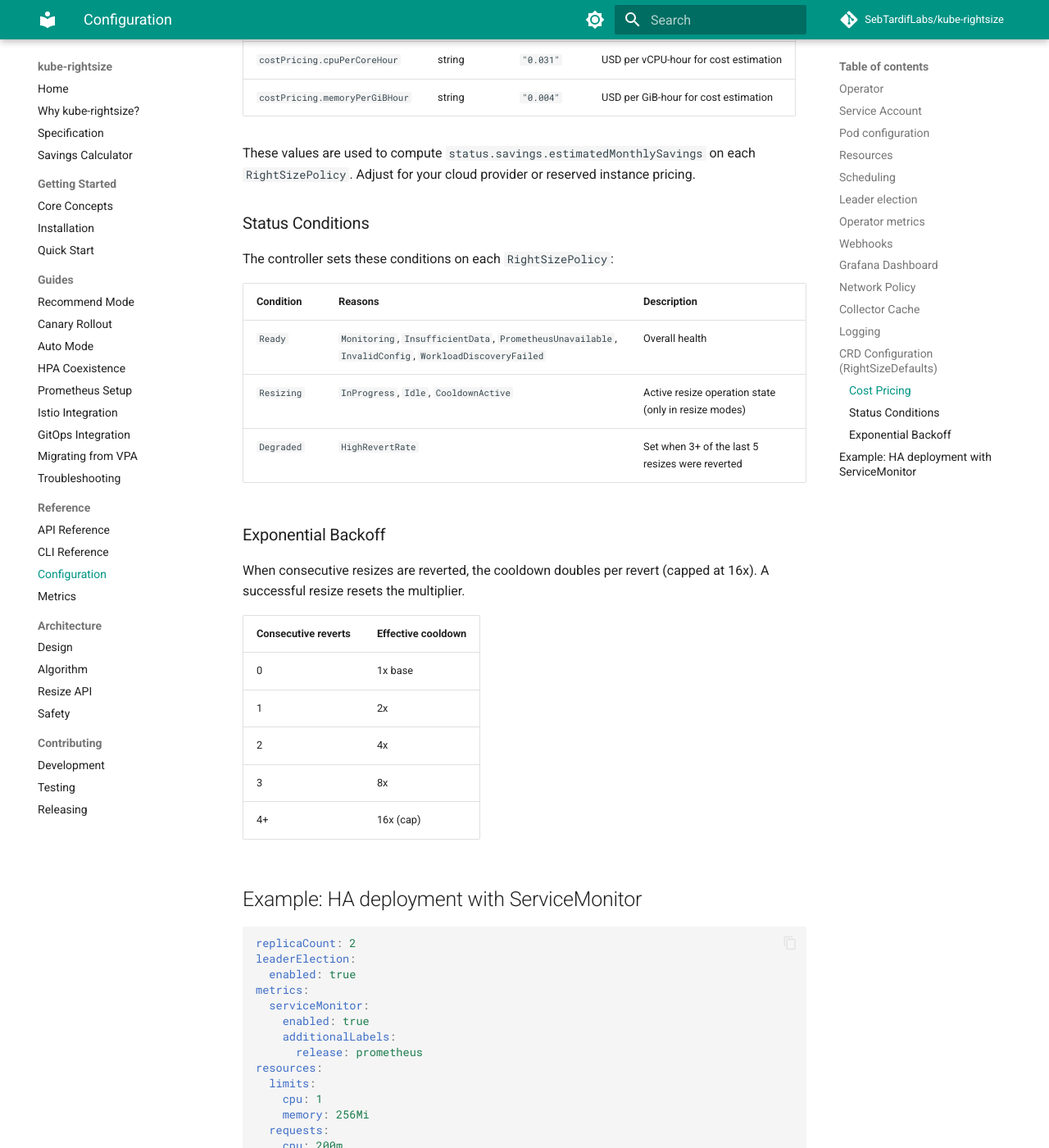
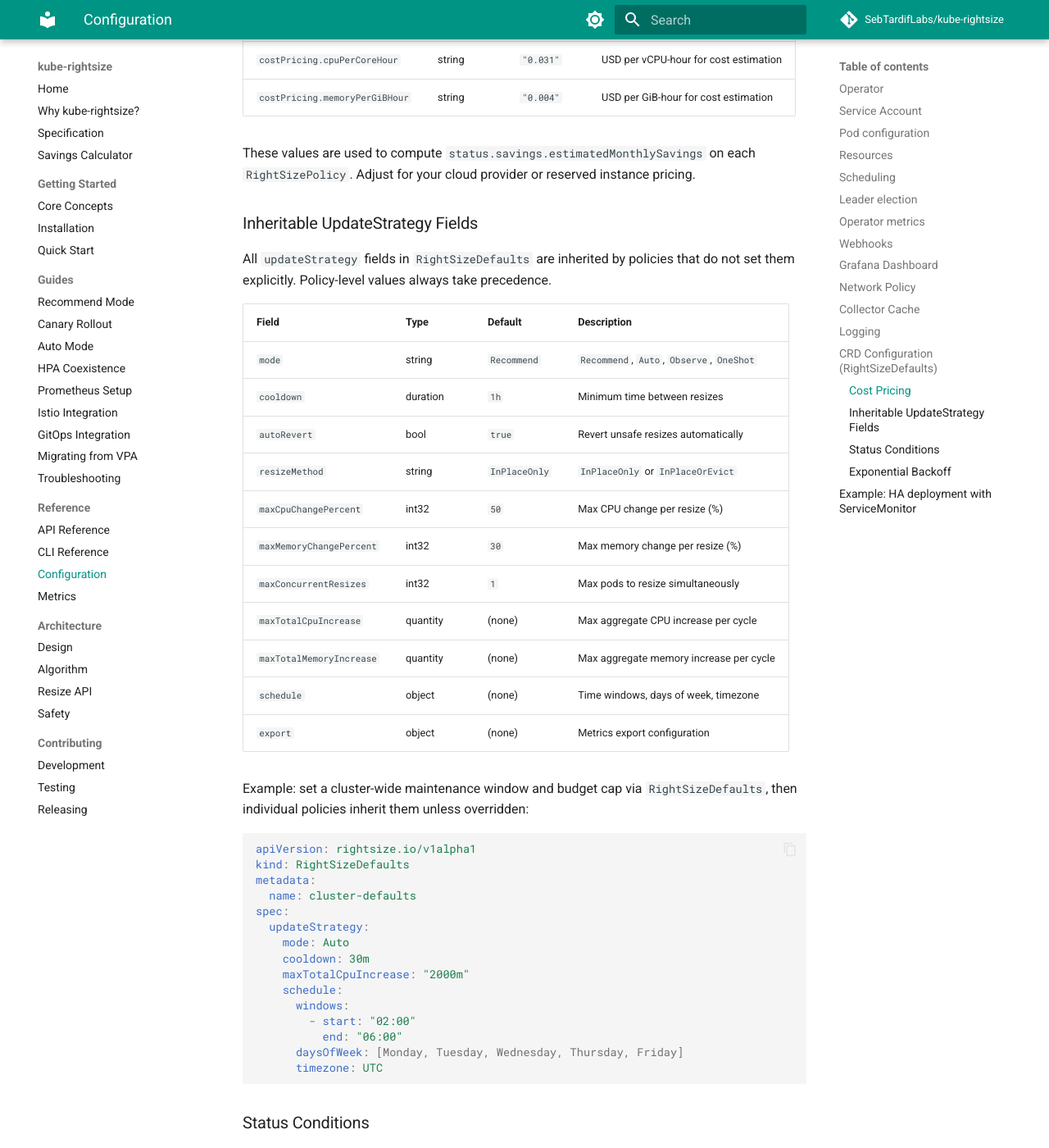
Before and after one commit to attune-io/attune, an MkDocs documentation site: the page built from docs/reference/configuration.md, in a window 1280 px wide and 1400 px high, scrolled down 4649 px. Shown: the whole window at 82% size. Built offline with MkDocs 1.6.1 and Material for MkDocs 9.7.7, drawn with Linux system fonts in a browser that asks for light colours; comment, search, counter and statistics services are not loaded.

Commit message:
Document all inheritable UpdateStrategy fields from RightSizeDefaults
Add table of all 11 UpdateStrategy fields that policies inherit from
cluster-wide RightSizeDefaults. Include example showing maintenance
window + budget cap pattern.

Closes #318

Signed-off-by: Sebastien Tardif <sebtardif@ncf.ca>

````diff
--- a/docs/reference/configuration.md
+++ b/docs/reference/configuration.md
@@ -116,6 +116,46 @@ These values are used to compute `status.savings.estimatedMonthlySavings`
 on each `RightSizePolicy`. Adjust for your cloud provider or reserved
 instance pricing.
 
+### Inheritable UpdateStrategy Fields
+
+All `updateStrategy` fields in `RightSizeDefaults` are inherited by policies
+that do not set them explicitly. Policy-level values always take precedence.
+
+| Field | Type | Default | Description |
+|-------|------|---------|-------------|
+| `mode` | string | `Recommend` | `Recommend`, `Auto`, `Observe`, `OneShot` |
+| `cooldown` | duration | `1h` | Minimum time between resizes |
+| `autoRevert` | bool | `true` | Revert unsafe resizes automatically |
+| `resizeMethod` | string | `InPlaceOnly` | `InPlaceOnly` or `InPlaceOrEvict` |
+| `maxCpuChangePercent` | int32 | `50` | Max CPU change per resize (%) |
+| `maxMemoryChangePercent` | int32 | `30` | Max memory change per resize (%) |
+| `maxConcurrentResizes` | int32 | `1` | Max pods to resize simultaneously |
+| `maxTotalCpuIncrease` | quantity | (none) | Max aggregate CPU increase per cycle |
+| `maxTotalMemoryIncrease` | quantity | (none) | Max aggregate memory increase per cycle |
+| `schedule` | object | (none) | Time windows, days of week, timezone |
+| `export` | object | (none) | Metrics export configuration |
+
+Example: set a cluster-wide maintenance window and budget cap via
+`RightSizeDefaults`, then individual policies inherit them unless overridden:
+
+```yaml
+apiVersion: rightsize.io/v1alpha1
+kind: RightSizeDefaults
+metadata:
+  name: cluster-defaults
+spec:
+  updateStrategy:
+    mode: Auto
+    cooldown: 30m
+    maxTotalCpuIncrease: "2000m"
+    schedule:
+      windows:
+        - start: "02:00"
+          end: "06:00"
+      daysOfWeek: [Monday, Tuesday, Wednesday, Thursday, Friday]
+      timezone: UTC
+```
+
 ### Status Conditions
 
 The controller sets these conditions on each `RightSizePolicy`:
````
